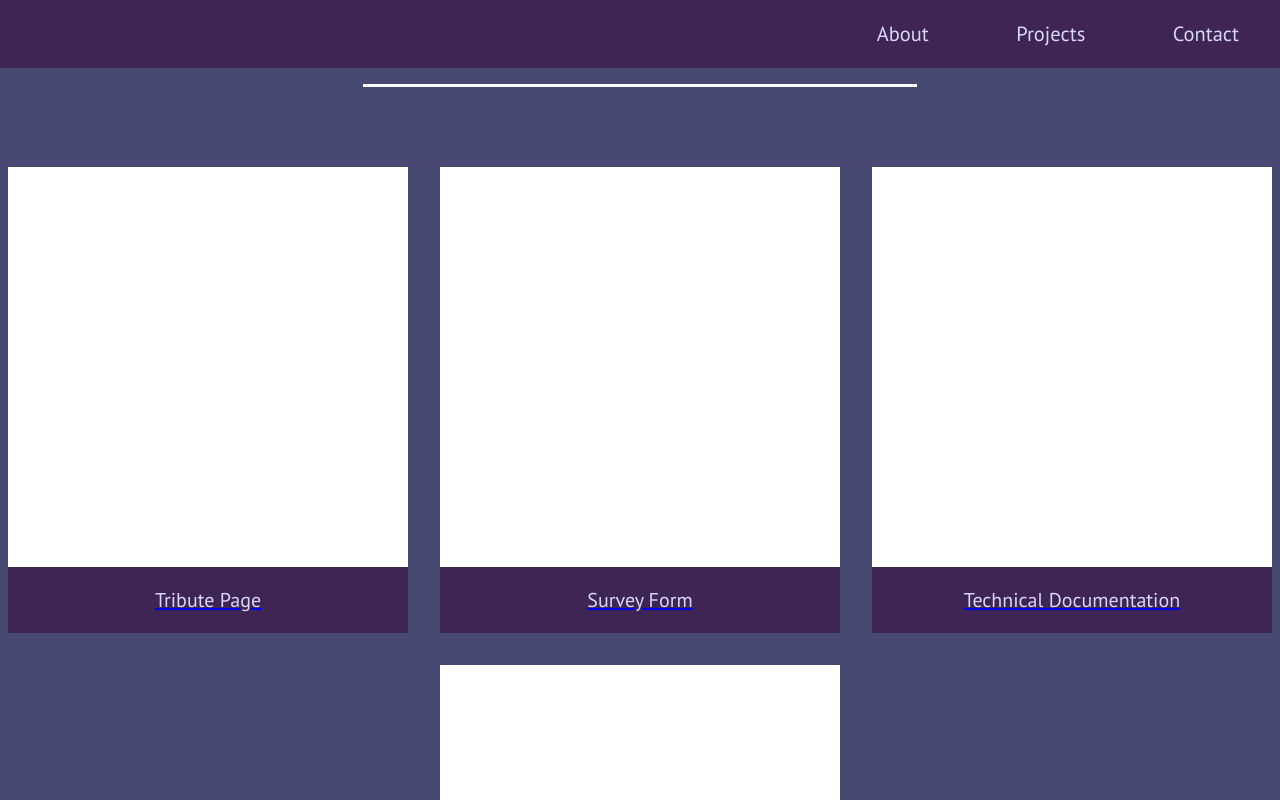
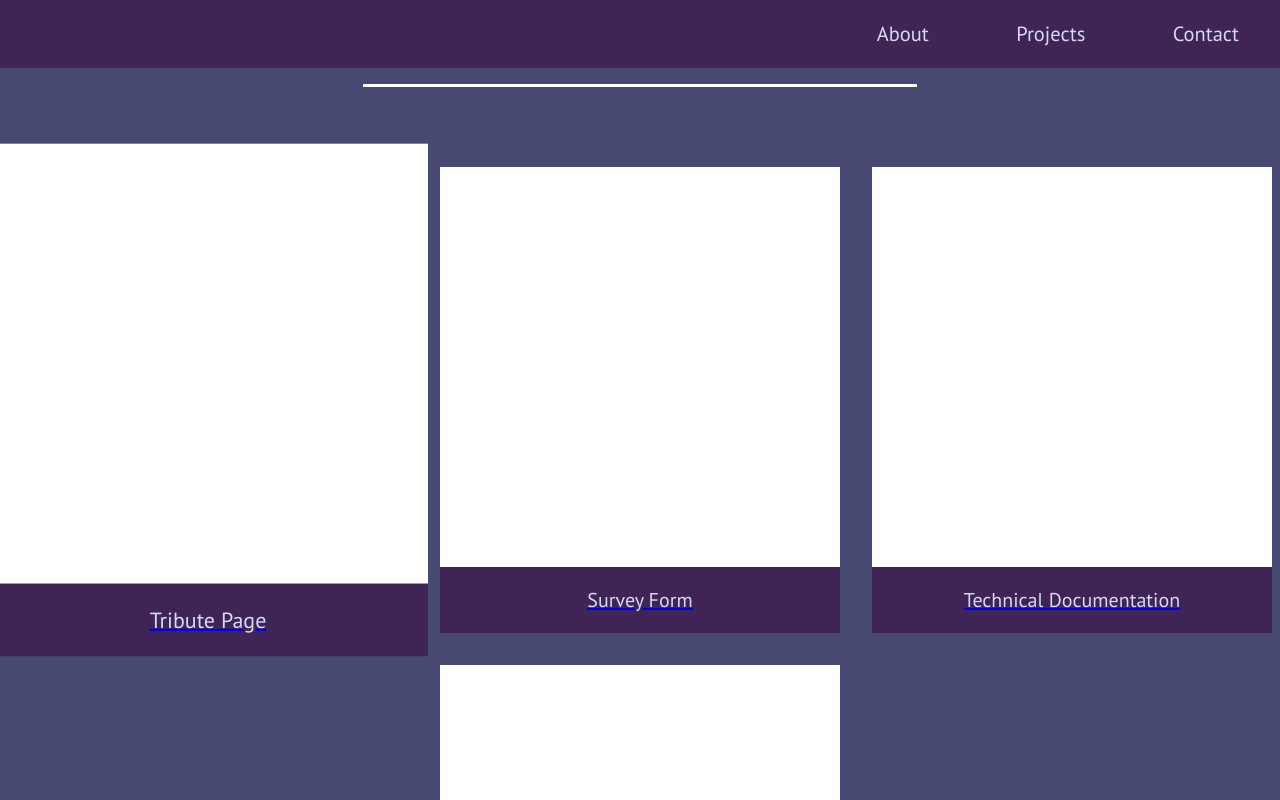
Before and after one commit to sauleveronika/profile-page, a plain HTML site: page index.html in a window 1280 px wide. In both pictures the pointer is over the link "Tribute Page". Shown: the part 971-1771 px from the top of the page. Drawn offline with Linux system fonts and the light colour scheme.

Commit message:
Update style.css

```diff
--- a/style.css
+++ b/style.css
@@ -84,6 +84,9 @@ main{
   display: flex;
   flex-flow: column;
   justify-items: center;
+}
+.project-tile:hover{
+  transform: scale(1.1);
 }
 .im {
   background-color: white;
```
